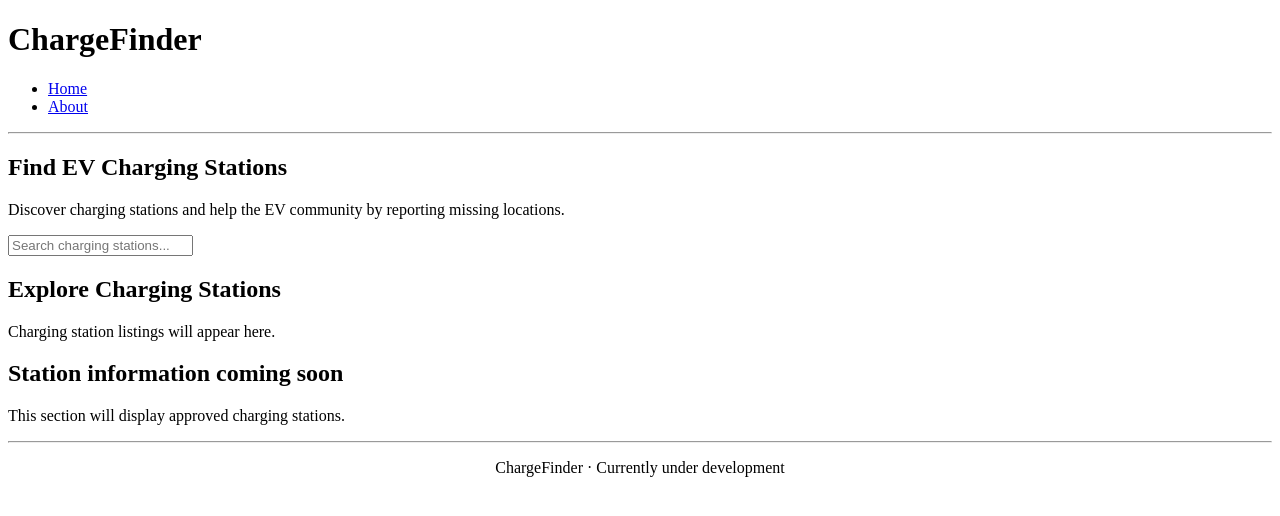
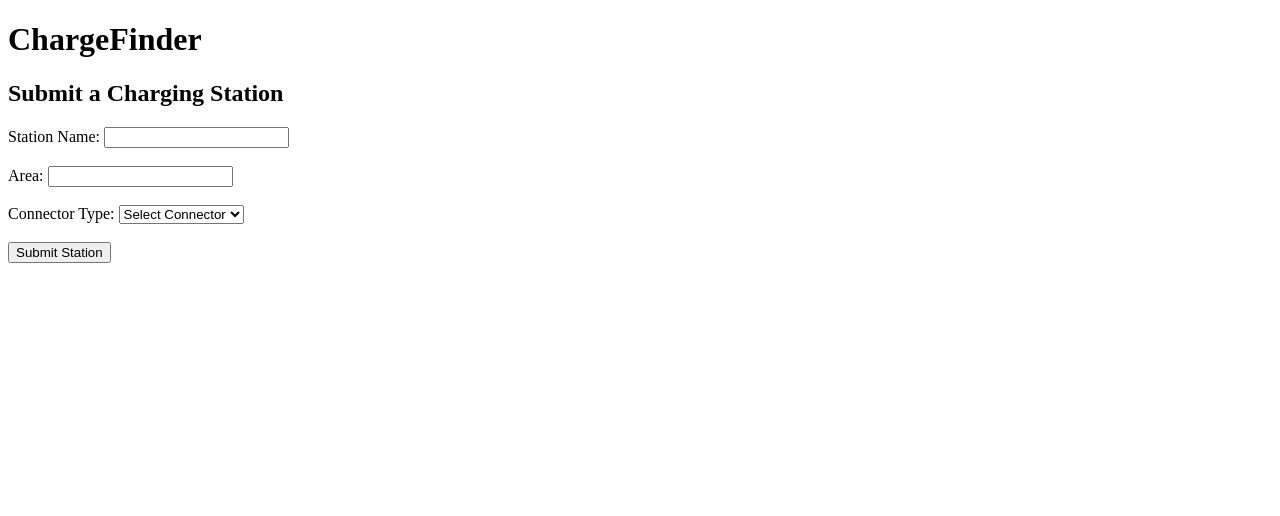
Before and after one commit to Yusuf-J24/charge-finder, a Flask app: page / in a window 1280 px wide. Shown: the top 516 px of the page. Run offline with Flask 3, Linux system fonts and the light colour scheme.

Commit message:
Implement station form submission and validation

```diff
--- a/backend/app.py
+++ b/backend/app.py
@@ -1,4 +1,4 @@
-from flask import Flask, render_template
+from flask import Flask, render_template, request
 
 app = Flask(__name__)
 
@@ -7,5 +7,26 @@ def home():
     return render_template("index.html")
 
 
+@app.route("/submit", methods=["POST"])
+def submit_station():
+    station_name = request.form.get("station_name","").strip()
+    area = request.form.get("area","").strip()
+    connector_type = request.form.get("connector_type","").strip()
+
+    if not station_name:
+        return render_template("result.html", error="Enter station name!")
+    elif not area:
+        return render_template("result.html", error="Enter area name!")
+    elif not connector_type:
+        return render_template("result.html", error="Enter connector name!")
+    else:
+        return render_template(
+            "result.html",
+            station_name=station_name,
+            area=area,
+            connector_type=connector_type
+        )
+
+
 if __name__ == "__main__":
     app.run(debug=True)
--- a/backend/templates/index.html
+++ b/backend/templates/index.html
@@ -6,39 +6,36 @@
     <title>ChargeFinder</title>
 </head>
 <body>
-    <header>
-        <h1>ChargeFinder</h1>
-        <nav>
-            <ul>
-                <li><a href="/">Home</a></li>
-                <li><a href="#">About</a></li>
-            </ul>
-        </nav>
-    </header>
-    <hr>
-    <main>
-        <section>
-            <h2>Find EV Charging Stations</h2>
-            <p>
-                Discover charging stations and help the EV community
-                by reporting missing locations.
-            </p>
-            <input type="text" placeholder="Search charging stations...">
-        </section>
-        <section>
-            <h2>Explore Charging Stations</h2>
-            <p>Charging station listings will appear here.</p>
-            <h2>Station information coming soon</h2>
-            <p>
-                This section will display approved charging stations.
-            </p>
-        </section>
-    </main>
-    <hr>
-    <footer>
-        <p style="text-align: center;">
-            ChargeFinder · Currently under development
-        </p>
-    </footer>
+
+    <h1>ChargeFinder</h1>
+
+    <h2>Submit a Charging Station</h2>
+
+    <form action="/submit" method="POST">
+
+        <label>Station Name:</label>
+        <input type="text" name="station_name">
+
+        <br><br>
+
+        <label>Area:</label>
+        <input type="text" name="area">
+
+        <br><br>
+
+        <label>Connector Type:</label>
+        <select name="connector_type">
+            <option value="">Select Connector</option>
+            <option value="CCS2">CCS2</option>
+            <option value="Type 2">Type 2</option>
+            <option value="CHAdeMO">CHAdeMO</option>
+        </select>
+
+        <br><br>
+
+        <button type="submit">Submit Station</button>
+
+    </form>
+
 </body>
 </html>
```
Also changed, not shown: backend/templates/result.html (added, +19 -0 lines).
